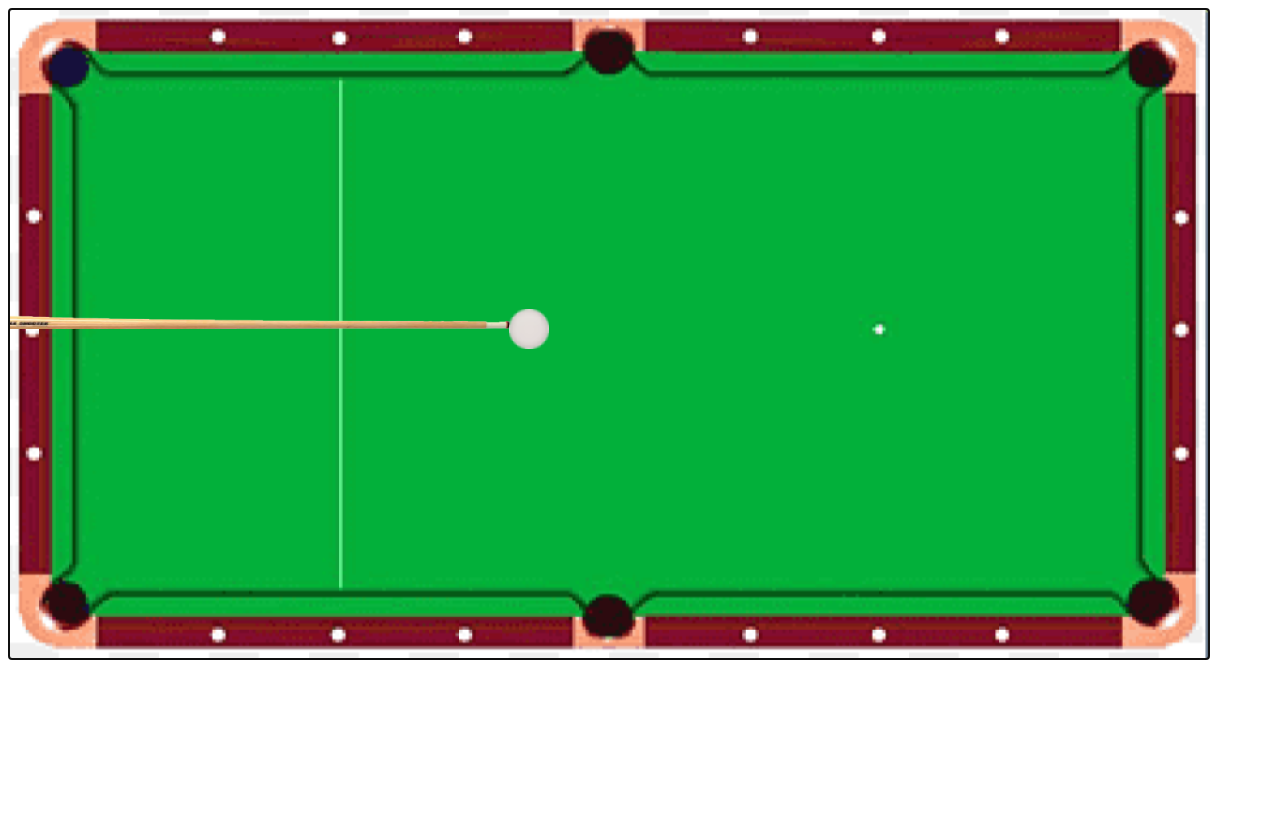
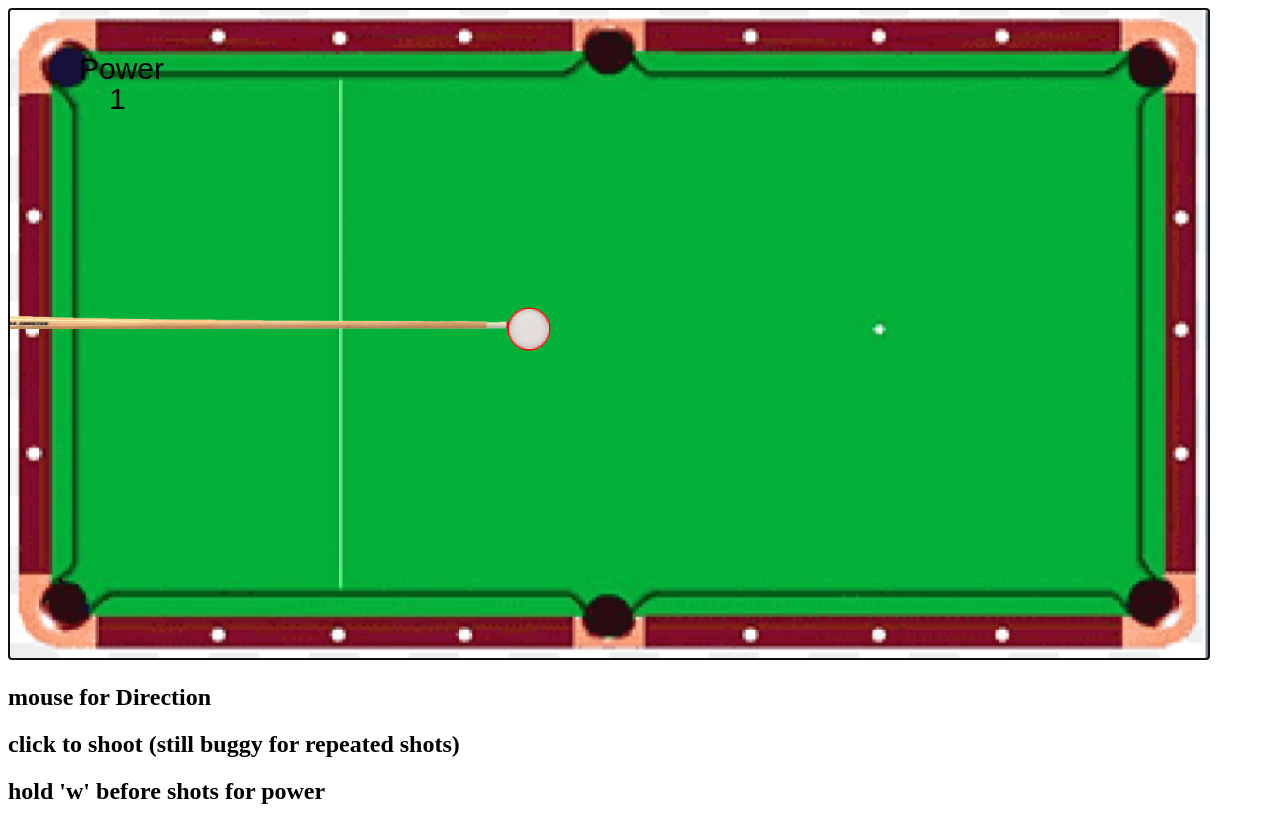
Before and after one commit to Abdulmuen/Pool-Mini-Game, a plain HTML site: page index.html in a window 1280 px wide. Before the commit the page ends 800 px from the top, so only its background shows below. Drawn offline with Linux system fonts and the light colour scheme.

Commit message:
Add files via upload

```diff
--- /dev/null
+++ b/Ball.js
@@ -0,0 +1,65 @@
+class Ball {
+    constructor(game) {
+        this.game = game;
+        this.x = 500;
+        this.y = 300;
+        this.radius = 20
+        this.direction = new Direction(this.x,this.y,this.x,this.y)
+
+        //this.speed = 10;
+        this.acceleration = 0.99;
+        this.velocity = {speedX : 0, speedY : 0};
+        this.stopped = true;
+        this.xx = 1;
+        this.yy = 1;
+
+        this.BC = new BoundingCircle(this.x, this.y, this.radius);
+    }
+
+    collide(ball){
+
+    }
+
+
+
+    update() {
+        this.BC = new BoundingCircle(this.x, this.y, this.radius);
+
+        var that = this;
+        this.game.entities.forEach(function (entity) {
+            if (entity.BC && that.BC.collide(entity.BC)) {
+                if (entity instanceof Ball) {
+                    //this.collide(entity);
+
+                }
+            };
+        });
+
+        //ctx.strokeRect(62, 62, 1070, 528);
+        if(this.x <= 62 || this.x >= 1070){this.xx *= -1;}
+        if(this.y <= 62 ||this.y >= 528){this.yy *= -1;}
+
+        if(this.game.isballhit){
+            this.x += ((this.velocity.speedX *= this.acceleration) * this.xx);
+            this.y += ((this.velocity.speedY *= this.acceleration) * this.yy);
+        }
+
+
+        if(this.velocity.speedX < 0.1 && this.velocity.speedY < 0.1){
+            this.velocity = {speedX: 0,speedY: 0};
+            this.stopped = true;
+            this.game.isballhit = false;
+        }
+
+
+    }
+
+    draw(ctx) {
+        ctx.beginPath();
+        ctx.strokeStyle = 'Red';
+        ctx.arc(this.x + 20, this.y + 20, this.radius,0,2*Math.PI, false);
+        ctx.lineWidth = 3;
+        ctx.stroke();
+        ctx.drawImage(ASSET_MANAGER.getAsset("./Sprites/white ball.png"),this.x,this.y);
+    }
+}
--- /dev/null
+++ b/BoundingCircle.js
@@ -0,0 +1,15 @@
+class BoundingCircle {
+    constructor(x, y, radius) {
+        Object.assign(this, { x, y, radius});
+
+    };
+
+    collide(oth) {
+        let dx = this.x - oth.x;
+        let dy = this.y - oth.y;
+        let distance = Math.sqrt(dx * dx + dy * dy);
+
+        if(distance <= this.radius + oth.radius)return true;
+        return false;
+    };
+};
--- a/Direction.js
+++ b/Direction.js
@@ -1,11 +1,10 @@
-class direction {
+class Direction {
     constructor(firstX, firstY, secondX, secondY){
         this.firstX = firstX;
         this.firstY = firstY;
         this.secondX = secondX;
         this.secondY = secondY;
 
-        this.angle = 0;
     }
 
     rotation(){
--- a/PoolTable.js
+++ b/PoolTable.js
@@ -8,6 +8,9 @@ class PoolTable {
     }
 
     draw(ctx) {
+        ctx.strokeStyle = 'Red';
+        ctx.strokeRect(62, 62, 1070, 528);
         ctx.drawImage(ASSET_MANAGER.getAsset("./Sprites/table.png"),0,0);
+
     }
 }
--- a/Stick.js
+++ b/Stick.js
@@ -2,9 +2,10 @@ class Stick {
     constructor(game, ball) {
         this.game = game;
         this.ball = ball;
-        this.center = {x: ball.origion.x - 820, y: ball.origion.y};
+        this.center = {x: ball.x - 800, y: ball.y + 20};
         this.angle = 0;
         this.animator = new Animator2(ASSET_MANAGER.getAsset("./Sprites/stick.png"), 0, 0,820,26,1,1);
+        this.temp = new Animator2(ASSET_MANAGER.getAsset("./Sprites/stick.png"), 0, 0,0,0,1,1);
         this.dir = -1;
 
     }
@@ -12,12 +13,13 @@ class Stick {
     //needs to get y displacement
     //needs to take power in to account
     shoot() {
-        this.sum = (Math.abs((this.game.click.y - this.ball.origion.y))+Math.abs((this.game.click.x - this.ball.origion.x)));
-        this.displacementx = Math.abs(((this.ball.origion.x - 820) - this.center.x))
-        this.displacementy = Math.abs(((this.ball.origion.y) - this.center.y))
+        this.sum = (Math.abs((this.game.click.y - this.ball.y))+Math.abs((this.game.click.x - this.ball.x)));
+        this.displacementx = Math.abs(((this.ball.x - 800) - this.center.x))
+        this.displacementy = Math.abs(((this.ball.y + 20) - this.center.y))
         this.displacement = Math.sqrt(Math.pow(this.displacementx,2) + Math.pow(this.displacementy,2));
-        this.xspeed = (this.game.click.x - this.ball.origion.x)/this.sum;
-        this.yspeed = (this.game.click.y - this.ball.origion.y)/this.sum;
+        this.xspeed = (this.game.click.x - this.ball.x)/this.sum * (this.game.power/20 + 1);
+        this.yspeed = (this.game.click.y - this.ball.y)/this.sum * (this.game.power/20 + 1);
+
 
         if(this.displacement - this.game.power >= 60){
             this.dir = 1;
@@ -25,31 +27,53 @@ class Stick {
         if(this.dir == 1 && this.displacement < 2){
             this.game.isballhit = true;
             this.game.power = 0;
+            this.game.click = null;
+            this.animator = this.temp;
+            //console.log(this.sum);
         }else if(!this.game.isballhit && this.dir == -1 ){
+            let angl = Math.atan2((this.game.click.y - this.ball.y),(this.game.click.x - this.ball.x));
+            this.ball.velocity.speedX = 10 * (this.game.power/20 + 1) * Math.cos(angl);
+            this.ball.velocity.speedY = 10 * (this.game.power/20 + 1) * Math.sin(angl);
             this.center.x -= this.xspeed;
             this.center.y -= this.yspeed;
+            //console.log(this.xspeed);
         }else if(!this.game.isballhit && this.dir == 1 ){
             this.center.x += this.xspeed;
             this.center.y += this.yspeed;
         }
     }
 
+    updateLocation(){
+        this.center = {x: this.ball.x - 800, y: this.ball.y + 20};
+        this.animator = new Animator2(ASSET_MANAGER.getAsset("./Sprites/stick.png"), 0, 0,820,26,1,1);
+        this.dir = -1;
+    }
+
     update() {
+        if(this.ball.stopped){
+            this.updateLocation();
+            this.ball.stopped = false;
+        }
 
         if(this.game.keys["w"]){
             if(this.game.power < 120)this.game.power += 1;
         }
         if(this.game.click != null ){
             this.shoot();
+        }else if(this.game.mouse != null && !this.ball.stopped){
+            this.angle = Math.atan2((this.game.mouse.y - this.ball.y),(this.game.mouse.x - this.ball.x));
+        }
 
-
-        }else if(this.game.mouse != null){
-            this.angle = Math.atan2((this.game.mouse.y - this.ball.origion.y),(this.game.mouse.x - this.ball.origion.x));
-        }
 
     }
 
     draw(ctx) {
         this.animator.drawFrame(this.game.clockTick, ctx, this.center.x, this.center.y, this.angle);
+        ctx.font = "30px Arial";
+        ctx.fillText("Power", 70, 70);
+        ctx.fillText(this.game.power/12 + 1, 100, 100);
+        if(this.game.click != null ){
+            ctx.fillText(this.game.click.x, 100, 130);
+        }
     }
 }
--- a/index.html
+++ b/index.html
@@ -10,8 +10,9 @@
     <script type="text/javascript" src="./timer.js"></script>
     <script type="text/javascript" src="./gameengine.js"></script>
     <script type="text/javascript" src="./util.js"></script>
+    <script type="text/javascript" src="./BoundingCircle.js"></script>
     <script type="text/javascript" src="./PoolTable.js"></script>
-    <script type="text/javascript" src="./CueBall.js"></script>
+    <script type="text/javascript" src="./Ball.js"></script>
     <script type="text/javascript" src="./Stick.js"></script>
     <script type="text/javascript" src="./Animator.js"></script>
     <script type="text/javascript" src="./Animator2.js"></script>
@@ -19,5 +20,8 @@
 </head>
 <body>
     <canvas id="gameWorld" width="1200" height="650" style="background: white; border: 1px solid wheat" tabindex="0" autofocus></canvas>
+    <h2>mouse for Direction</h2>
+    <h2>click to shoot (still buggy for repeated shots)</h2>
+    <h2>hold 'w' before shots for power</h2>
 </body>
 </html>
--- a/main.js
+++ b/main.js
@@ -12,7 +12,7 @@ ASSET_MANAGER.queueDownload("./Sprites/white ball.png");
 ASSET_MANAGER.downloadAll(() => {
 	const canvas = document.getElementById("gameWorld");
 	const ctx = canvas.getContext("2d");
-	let ball = new CueBall(gameEngine);
+	let ball = new Ball(gameEngine);
 	gameEngine.addEntity(ball);
 	gameEngine.addEntity(new Stick(gameEngine, ball));
 	gameEngine.addEntity(new PoolTable());
```
